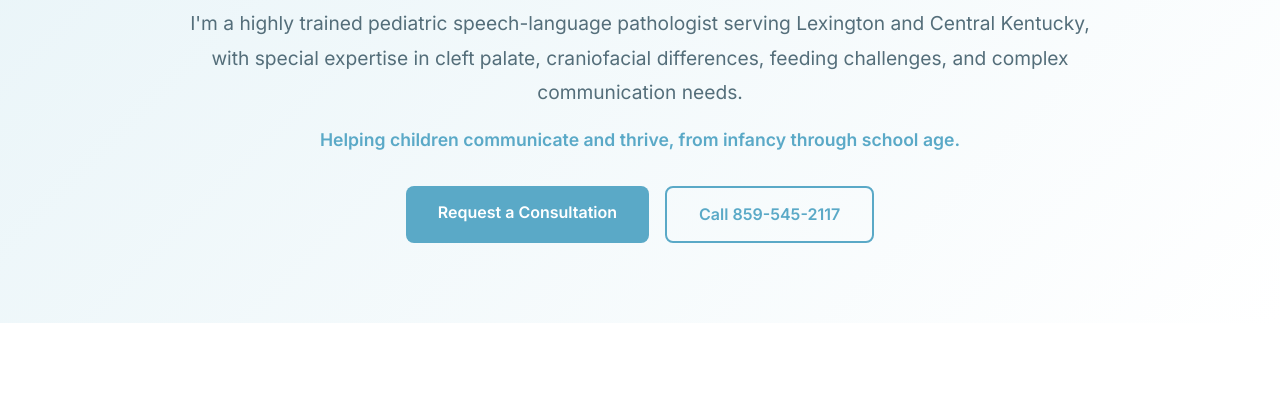
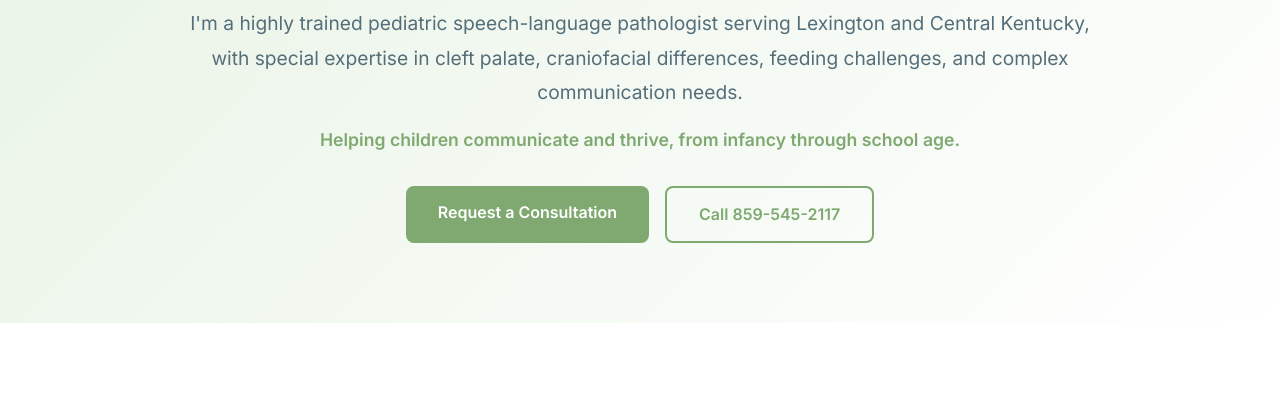
Before and after one commit to VanceMarshall/JennyLeeSLP, a plain HTML site: page index.html in a window 1280 px wide. Shown: the part 282-677 px from the top of the page. Drawn offline with Linux system fonts and the light colour scheme.

Commit message:
Update website color scheme to improve visual appeal and branding consistency
Updated CSS variables in styles.css to reflect new primary, secondary, and accent color values.

Replit-Commit-Author: Agent
Replit-Commit-Session-Id: 535e595f-9522-4636-9e99-719e719c3785
Replit-Commit-Checkpoint-Type: intermediate_checkpoint
Replit-Commit-Event-Id: de767035-6b12-415d-a8ce-0ffb558cacf1
Replit-Commit-Screenshot-Url: https://storage.googleapis.com/screenshot-production-us-central1/2f4aca2b-e694-4adf-af83-03b2a05e1481/535e595f-9522-4636-9e99-719e719c3785/5O2Al4n

```diff
--- a/styles.css
+++ b/styles.css
@@ -2,11 +2,11 @@
    CSS Variables & Reset
    =================================== */
 :root {
-    --primary-color: #5aa9c7;
-    --primary-dark: #4890b0;
-    --primary-light: #e8f4f8;
-    --secondary-color: #7ec4dd;
-    --accent-color: #f4a261;
+    --primary-color: #7FA970;
+    --primary-dark: #6B8F5F;
+    --primary-light: #E8F3E5;
+    --secondary-color: #9AC184;
+    --accent-color: #E89BA0;
 
     --text-dark: #2c3e50;
     --text-medium: #546e7a;
```
